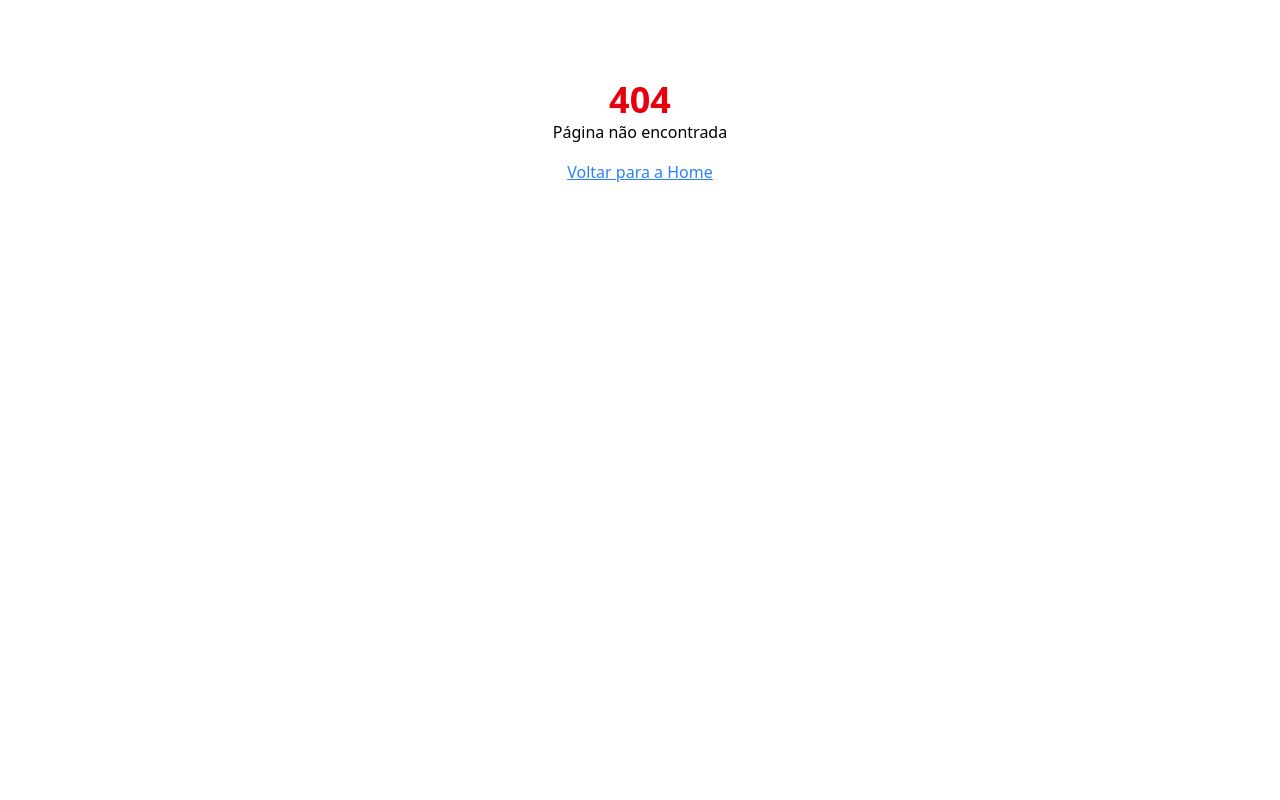
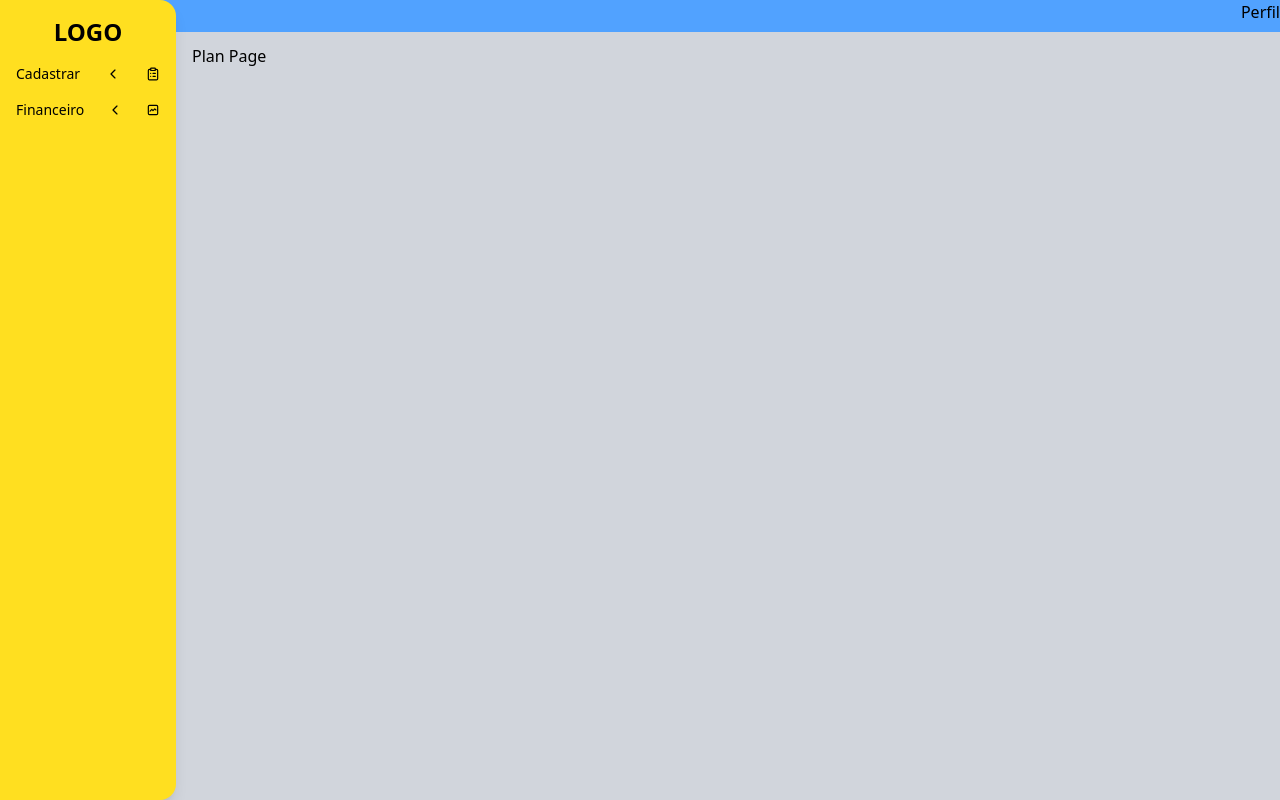
Before and after one commit to felixmarcelo7/sistema-cadastro-alunos, a React (Vite) app in the folder frontend/: page /plans in a window 1280 px wide. Before the commit this address had no page. Built offline with nearby package versions, Linux system fonts and the light colour scheme.

Commit message:
aside pronta com menus expansivos

```diff
--- a/frontend/src/components/Aside.jsx
+++ b/frontend/src/components/Aside.jsx
@@ -0,0 +1,101 @@
+import { useState } from "react";
+import { LuClipboardList } from "react-icons/lu";
+import { IoIosArrowDown } from "react-icons/io";
+import { TbGraph } from "react-icons/tb";
+import { TbUserPlus } from "react-icons/tb";
+import { BiDollarCircle } from "react-icons/bi";
+import { HiOutlineUserGroup } from "react-icons/hi";
+import { LuBanknote } from "react-icons/lu";
+import { Link } from "react-router";
+
+const Aside = () => {
+  const [openMenu, setOpenMenu] = useState(null);
+
+  const toggleMenu = (menu) => {
+    //função para saber qual menu vai estar aberto
+    setOpenMenu(openMenu === menu ? null : menu);
+  };
+
+  return (
+    <aside className="fixed left-0 top-0 w-44 h-full bg-yellow-300 z-50 shadow-lg rounded-r-2xl">
+      <div className="p-4 flex flex-col justify-center items-center">
+        <h2 className="text-2xl font-bold">LOGO</h2>
+        <ul className="text-sm flex flex-col w-full">
+          <li
+            className="mt-4 flex justify-between items-center gap-2 cursor-pointer w-full"
+            onClick={() => toggleMenu("cadastrar")} //aqui indico qual vai abrir
+          >
+            <span>Cadastrar</span>
+            <span>
+              <IoIosArrowDown
+                className={`transition-transform duration-300 ${
+                  openMenu === "cadastrar" ? "" : "rotate-90"
+                }`}
+              />
+            </span>
+            <LuClipboardList />
+          </li>
+
+          <li
+            className={`overflow-hidden transition-all duration-300 ${
+              openMenu === "cadastrar"
+                ? "max-h-40 opacity-100"
+                : "max-h-0 opacity-0"
+            }`} //animação de slide do submenu
+          >
+            <ul className="flex flex-col w-fullm">
+              <li className="mt-2 ml-5 flex items-center justify-between">
+                <Link to="/studants">Alunos</Link>
+                <span>
+                  <TbUserPlus />
+                </span>
+              </li>
+              <li className="mt-2 ml-5 flex items-center justify-between">
+                <Link to="/plans">Planos</Link>
+                <span>
+                  <BiDollarCircle />
+                </span>
+              </li>
+              <li className="mt-2 ml-5 flex items-center justify-between">
+                <Link to="/classes">Turmas</Link>
+                <span>
+                  <HiOutlineUserGroup />
+                </span>
+              </li>
+            </ul>
+          </li>
+          <li
+            className="mt-4 flex justify-between items-center cursor-pointer gap-2 w-full"
+            onClick={() => toggleMenu("financeiro")}
+          >
+            <span>Financeiro</span>
+            <span>
+              <IoIosArrowDown
+                className={`transition-transform duration-300 ${
+                  openMenu === "financeiro" ? "" : "rotate-90"
+                }`}
+              />
+            </span>
+            <TbGraph />
+          </li>
+          <li
+            className={`overflow-hidden transition-all duration-300 ${
+              openMenu === "financeiro"
+                ? "max-h-40 opacity-100"
+                : "max-h-0 opacity-0"
+            }`} //animação de slide do submenu
+          >
+            <ul>
+              <li className="mt-2 ml-5 flex items-center justify-between">
+                <Link to="/payments">Pagamentos</Link>
+                <LuBanknote />
+              </li>
+            </ul>
+          </li>
+        </ul>
+      </div>
+    </aside>
+  );
+};
+
+export default Aside;
--- a/frontend/src/components/Navbar.jsx
+++ b/frontend/src/components/Navbar.jsx
@@ -1,6 +1,6 @@
 const Navbar = () => {
   return (
-    <nav className="bg-blue-400">
+    <nav className="bg-blue-400 h-8">
       <div className="text-right">Perfil</div>
     </nav>
   );
--- a/frontend/src/layouts/DefaulLayout.jsx
+++ b/frontend/src/layouts/DefaulLayout.jsx
@@ -1,14 +1,20 @@
 import Navbar from "../components/Navbar";
+import Aside from "../components/Aside";
 import { Outlet } from "react-router";
 
 const DefaulLayout = () => {
   return (
-    <>
-      <Navbar />
-      <main>
-        <Outlet />
-      </main>
-    </>
+    <div className="flex h-screen overflow-hidden ">
+      <Aside />
+
+      <div className="flex-1 flex flex-col">
+        <Navbar />
+
+        <main className="flex-1 pl-48 pt-3 transition-all duration-300 bg-gray-300">
+          <Outlet />
+        </main>
+      </div>
+    </div>
   );
 };
 
--- /dev/null
+++ b/frontend/src/pages/Classes.jsx
@@ -0,0 +1,5 @@
+const Classes = () => {
+  return <div>Classes Page</div>;
+};
+
+export default Classes;
--- /dev/null
+++ b/frontend/src/pages/Payments.jsx
@@ -0,0 +1,4 @@
+const Payments = () => {
+  return <div>Payments Page</div>;
+};
+export default Payments;
--- /dev/null
+++ b/frontend/src/pages/Plans.jsx
@@ -0,0 +1,5 @@
+const Plans = () => {
+  return <div>Plan Page</div>;
+};
+
+export default Plans;
--- a/frontend/src/routes/index.jsx
+++ b/frontend/src/routes/index.jsx
@@ -1,6 +1,9 @@
 import { Routes, Route } from "react-router";
 import DefaulLayout from "../layouts/DefaulLayout";
 import Students from "../pages/Students";
+import Plans from "../pages/Plans.jsx";
+import Payments from "../pages/Payments.jsx";
+import Classes from "../pages/Classes.jsx";
 import NotFound from "./NotFound.jsx";
 
 const AppRoutes = () => {
@@ -8,6 +11,9 @@ const AppRoutes = () => {
     <Routes>
       <Route path="/" element={<DefaulLayout />}>
         <Route path="/studants" element={<Students />} />
+        <Route path="/plans" element={<Plans />} />
+        <Route path="/payments" element={<Payments />} />
+        <Route path="/classes" element={<Classes />} />
       </Route>
       <Route path="*" element={<NotFound />} />
     </Routes>
```
